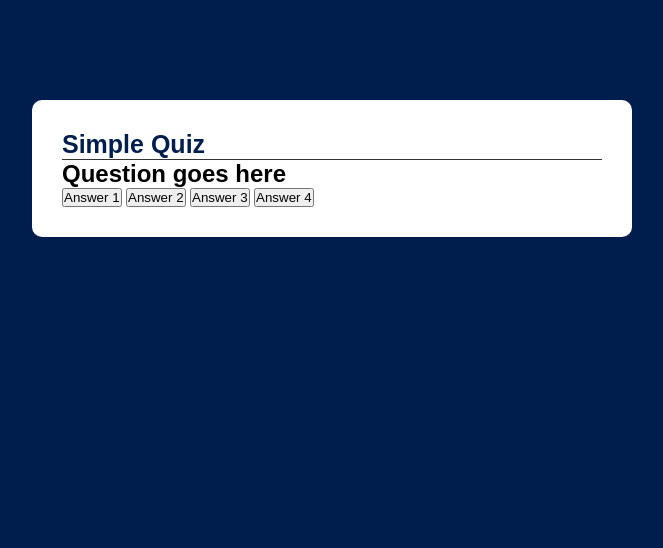
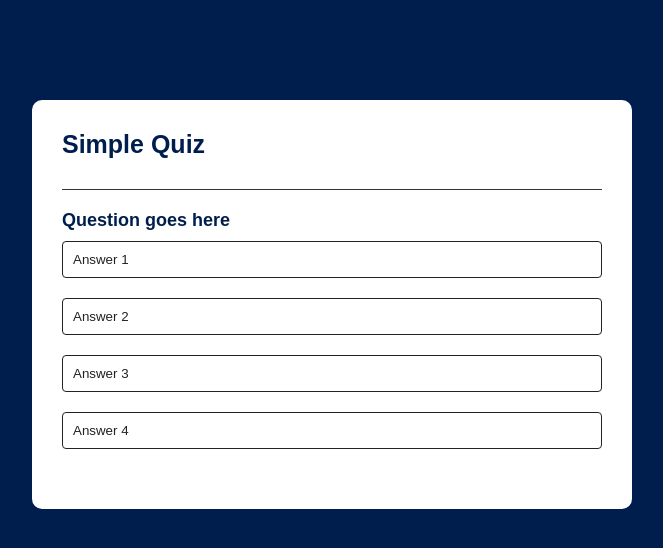
Before and after one commit to AmirAlEzzani/quiz, a plain HTML site: page index.html in a window 1280 px wide. Shown: the whole page, without its empty margins (308-971 px from the left). Drawn offline with Linux system fonts and the light colour scheme.

Commit message:
more css

```diff
--- a/style.css
+++ b/style.css
@@ -23,8 +23,28 @@ body {
     color: #001e4d;
     font-weight: 600;
     border-bottom: 1px solid #333;
+    padding-bottom: 30px;
 }
 
 .quiz {
+    padding: 20px 0;
+}
 
+.quiz h2 {
+    font-size: 18px;
+    color: #001e4d;
+    font-weight: 600;
 }
+
+.btn {
+    background-color: #fff;
+    color: #222;
+    font-weight: 500;
+    width: 100%;
+    border: 1px solid #222;
+    padding: 10px;
+    margin: 10px 0;
+    text-align: left;
+    border-radius: 4px;
+    cursor: pointer;
+}
```
